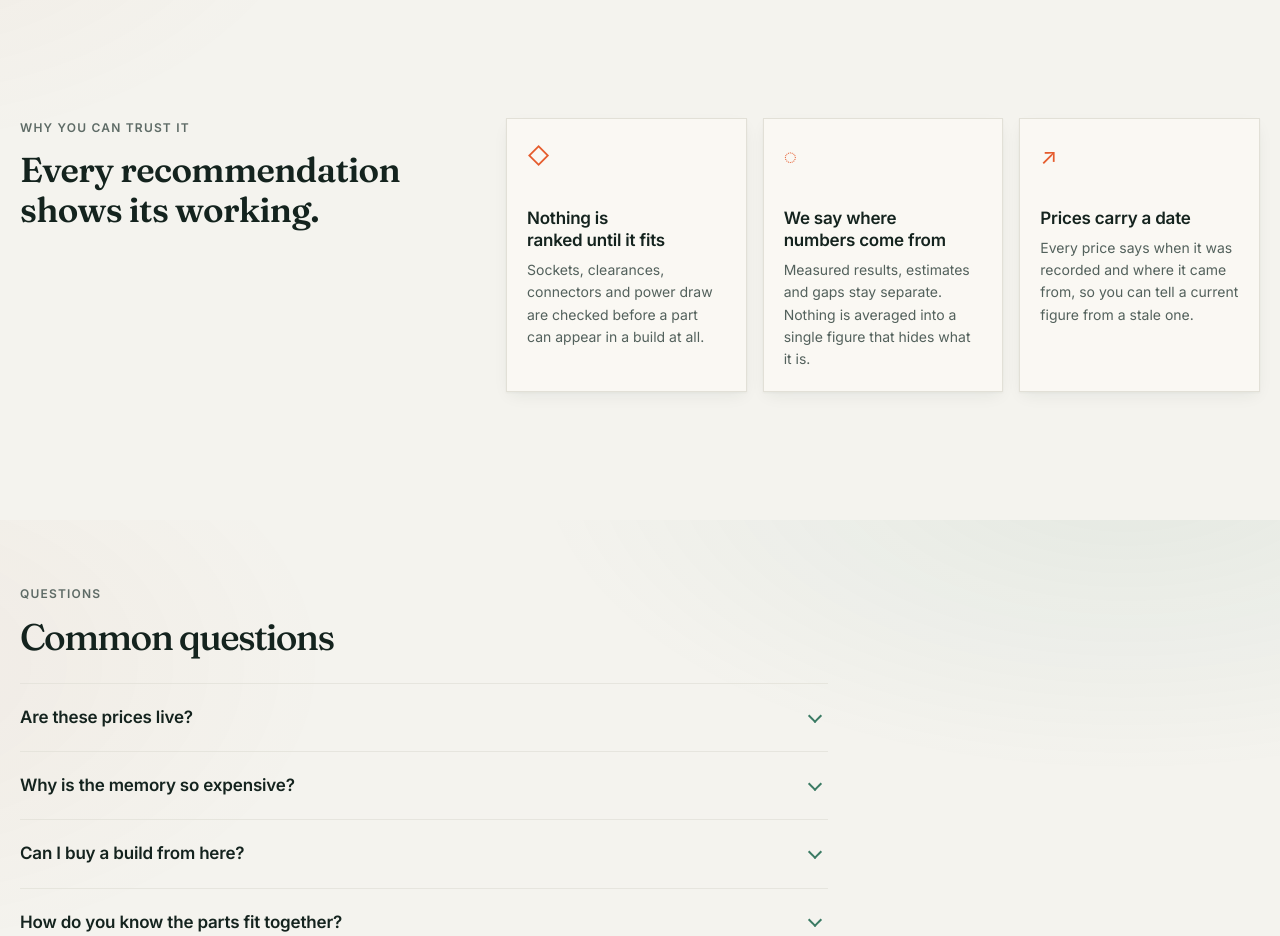
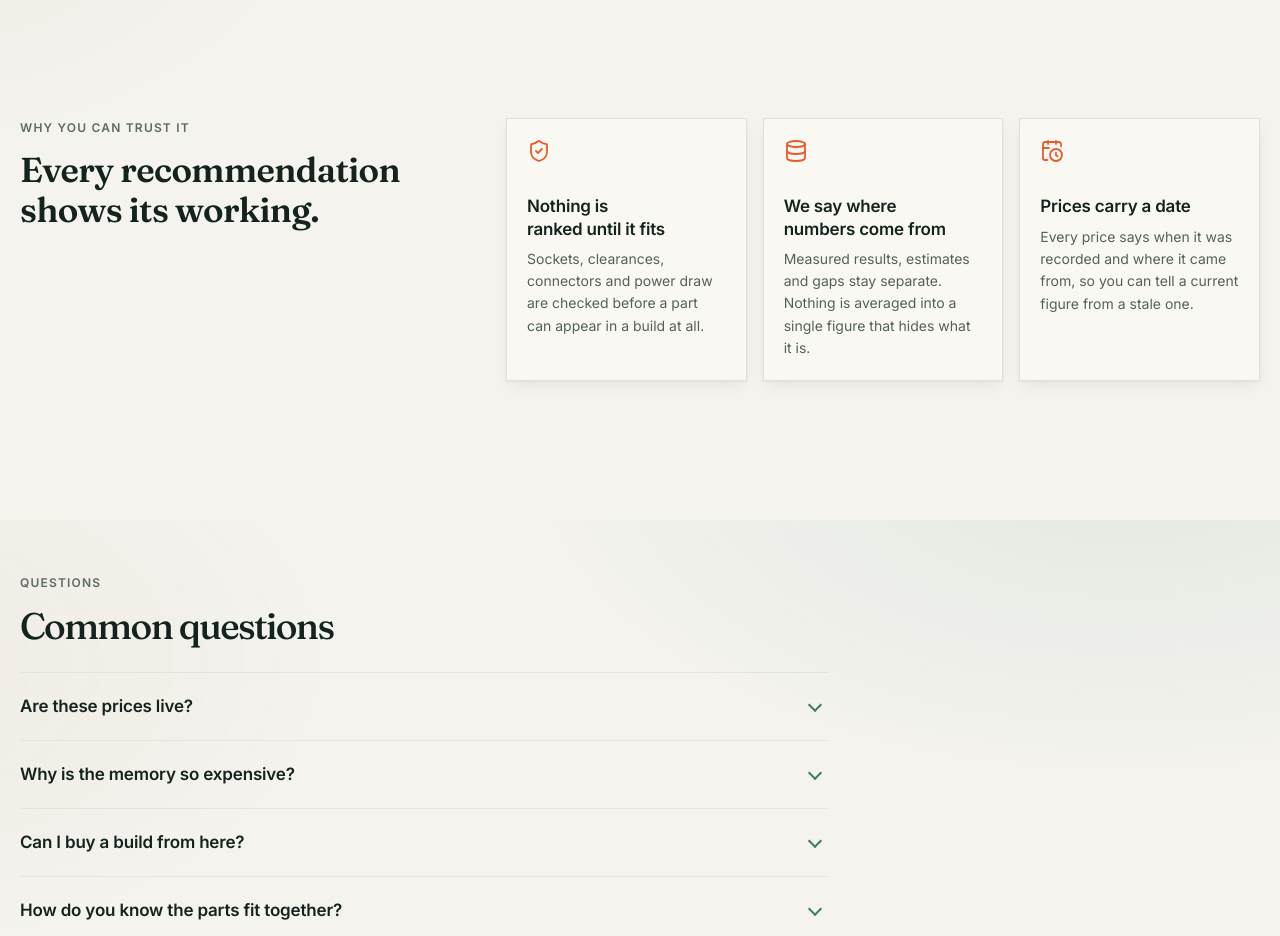
Before and after one commit to rexkoh425/PC-Parts-Recommender, a Next.js app in the folder apps/web/: page /how-it-works in a window 1280 px wide. Shown: the part 1080-2016 px from the top of the page. Built offline with nearby package versions, Linux system fonts and the light colour scheme; no server answers.

Commit message:
fix(web): replace trust-card glyphs with icons

```diff
--- a/apps/web/app/how-it-works/page.tsx
+++ b/apps/web/app/how-it-works/page.tsx
@@ -1,5 +1,6 @@
 import type { Metadata } from "next";
 import Link from "next/link";
+import { CalendarClock, Database, ShieldCheck } from "lucide-react";
 
 export const metadata: Metadata = {
   title: "How it works",
@@ -118,17 +119,23 @@ export default function HowItWorksPage() {
         </div>
         <div className="trust-grid">
           <article>
-            <span aria-hidden="true">◇</span>
+            <span aria-hidden="true">
+              <ShieldCheck size={24} strokeWidth={1.8} />
+            </span>
             <h3>Nothing is ranked until it fits</h3>
             <p>Sockets, clearances, connectors and power draw are checked before a part can appear in a build at all.</p>
           </article>
           <article>
-            <span aria-hidden="true">◌</span>
+            <span aria-hidden="true">
+              <Database size={24} strokeWidth={1.8} />
+            </span>
             <h3>We say where numbers come from</h3>
             <p>Measured results, estimates and gaps stay separate. Nothing is averaged into a single figure that hides what it is.</p>
           </article>
           <article>
-            <span aria-hidden="true">↗</span>
+            <span aria-hidden="true">
+              <CalendarClock size={24} strokeWidth={1.8} />
+            </span>
             <h3>Prices carry a date</h3>
             <p>Every price says when it was recorded and where it came from, so you can tell a current figure from a stale one.</p>
           </article>
```
